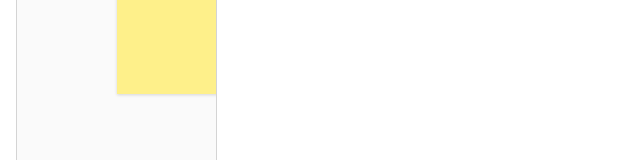
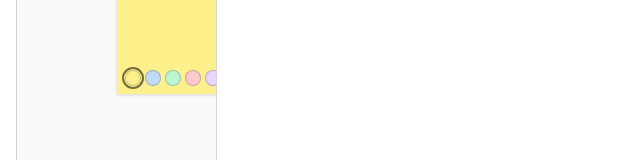
Before and after one commit to tektektechnologies/collaborative-board, a React (Vite) app: page /board/1 in a window 1280 px wide. Both pictures are taken after a click on the button "Add note". Shown: the part 405-565 px from the top of the page, without its empty margins (0-640 px from the left). Built offline with nearby package versions, Linux system fonts and the light colour scheme.

Commit message:
Step 6: Color picker for notes (fixed palette)

```diff
--- a/src/pages/BoardPage.css
+++ b/src/pages/BoardPage.css
@@ -55,3 +55,23 @@
   outline: none;
   cursor: text;
 }
+
+.note-color-swatches {
+  display: flex;
+  gap: 0.25rem;
+  margin-top: 0.25rem;
+}
+
+.note-color-swatch {
+  width: 1rem;
+  height: 1rem;
+  padding: 0;
+  border: 1px solid rgba(0, 0, 0, 0.2);
+  border-radius: 999px;
+  cursor: pointer;
+}
+
+.note-color-swatch--selected {
+  outline: 2px solid rgba(0, 0, 0, 0.55);
+  outline-offset: 1px;
+}
--- a/src/pages/BoardPage.tsx
+++ b/src/pages/BoardPage.tsx
@@ -11,6 +11,14 @@ export type Note = {
   color: string
 }
 
+export const NOTE_COLORS = [
+  '#fef08a', // yellow
+  '#bfdbfe', // blue
+  '#bbf7d0', // green
+  '#fecaca', // red
+  '#e9d5ff', // purple
+]
+
 export default function BoardPage() {
   const { boardId } = useParams<{ boardId: string }>()
   const [notes, setNotes] = useState<Note[]>([])
@@ -23,7 +31,7 @@ export default function BoardPage() {
         x: 100,
         y: 100,
         text: 'New note',
-        color: '#fef08a',
+        color: NOTE_COLORS[0],
       },
     ])
   }
@@ -37,6 +45,12 @@ export default function BoardPage() {
   function handleUpdateNoteText(id: string, text: string) {
     setNotes((prev) =>
       prev.map((note) => (note.id === id ? { ...note, text } : note)),
+    )
+  }
+
+  function handleUpdateNoteColor(id: string, color: string) {
+    setNotes((prev) =>
+      prev.map((note) => (note.id === id ? { ...note, color } : note)),
     )
   }
 
@@ -54,6 +68,7 @@ export default function BoardPage() {
             note={note}
             onMove={handleMoveNote}
             onUpdateText={handleUpdateNoteText}
+            onUpdateColor={handleUpdateNoteColor}
           />
         ))}
       </div>
--- a/src/pages/NoteView.tsx
+++ b/src/pages/NoteView.tsx
@@ -1,13 +1,19 @@
 import { useEffect, useRef, useState } from 'react'
-import type { Note } from './BoardPage'
+import { NOTE_COLORS, type Note } from './BoardPage'
 
 type NoteViewProps = {
   note: Note
   onMove: (id: string, x: number, y: number) => void
   onUpdateText: (id: string, text: string) => void
+  onUpdateColor: (id: string, color: string) => void
 }
 
-export default function NoteView({ note, onMove, onUpdateText }: NoteViewProps) {
+export default function NoteView({
+  note,
+  onMove,
+  onUpdateText,
+  onUpdateColor,
+}: NoteViewProps) {
   const noteRef = useRef<HTMLDivElement>(null)
   const [position, setPosition] = useState({ x: note.x, y: note.y })
   const [text, setText] = useState(note.text)
@@ -103,6 +109,19 @@ export default function NoteView({ note, onMove, onUpdateText }: NoteViewProps)
         onBlur={commitText}
         onKeyDown={handleTextKeyDown}
       />
+      <div className="note-color-swatches" role="group" aria-label="Note color">
+        {NOTE_COLORS.map((color) => (
+          <button
+            key={color}
+            type="button"
+            className={`note-color-swatch${note.color === color ? ' note-color-swatch--selected' : ''}`}
+            style={{ backgroundColor: color }}
+            aria-label={`Set color ${color}`}
+            aria-pressed={note.color === color}
+            onClick={() => onUpdateColor(note.id, color)}
+          />
+        ))}
+      </div>
     </div>
   )
 }
```
